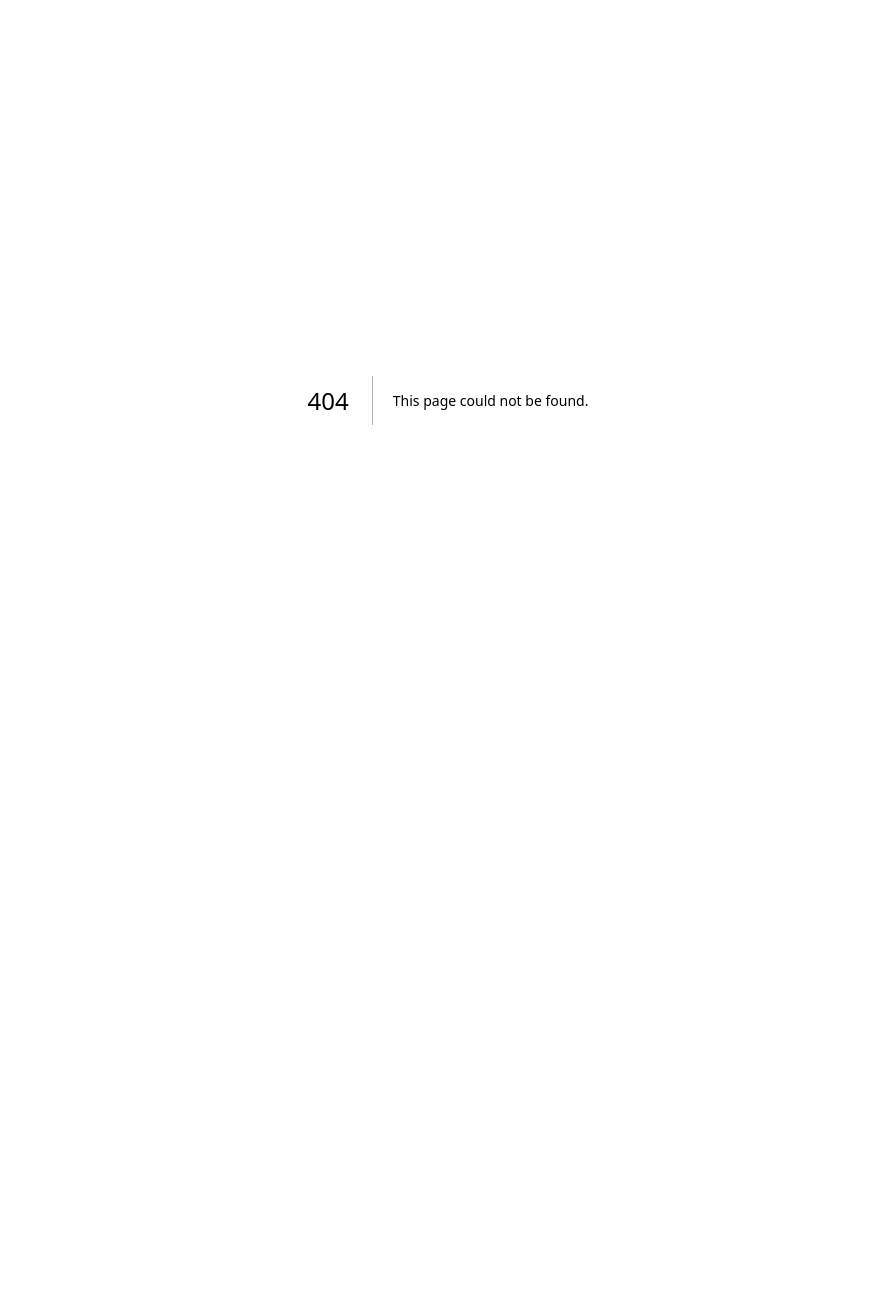
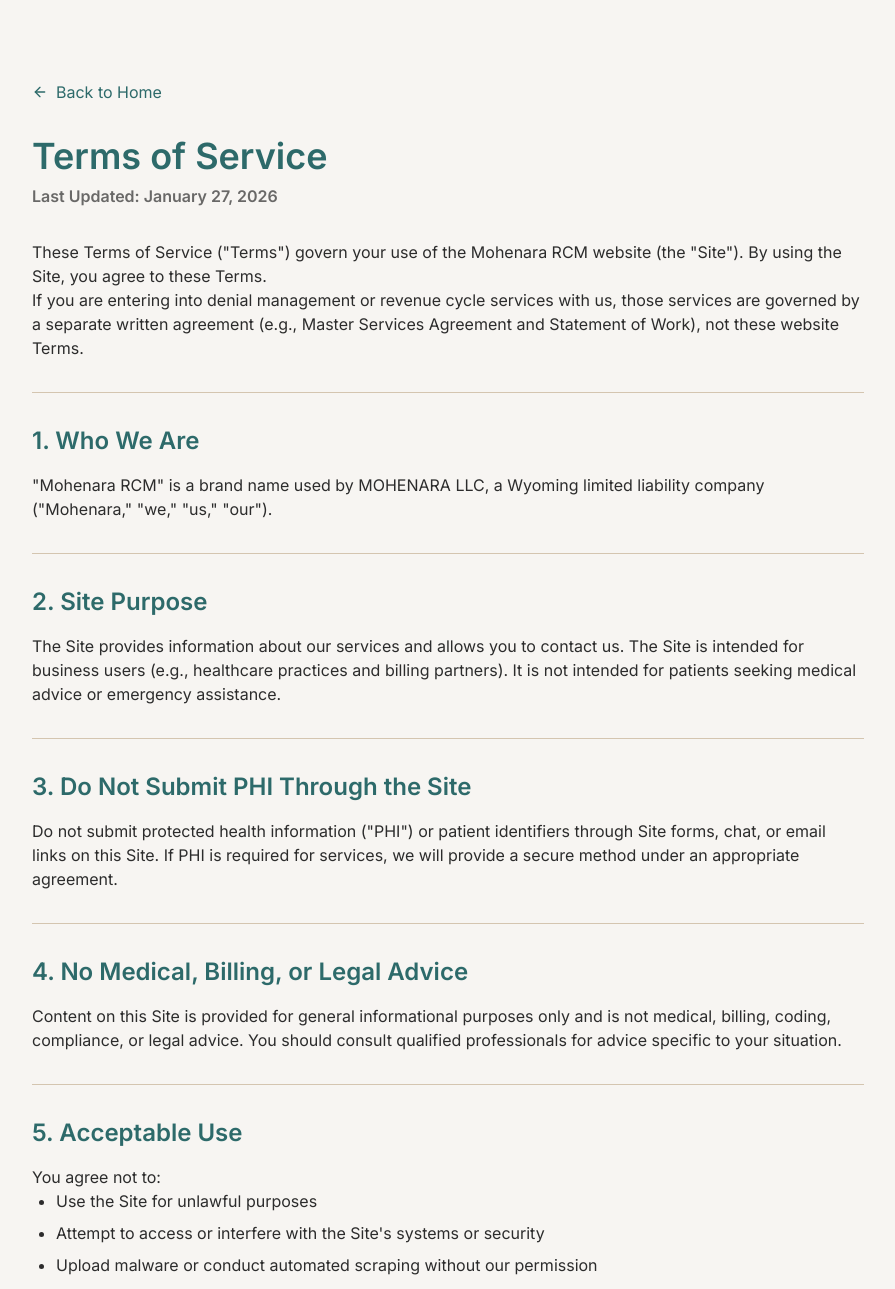
Before and after one commit to umerlawa/mohenara-landing-page, a Next.js app: page /terms-of-service in a window 1280 px wide. Before the commit this address had no page. Shown: the top 1289 px of the page, without its empty margins (192-1087 px from the left). Before the commit the page ends 800 px from the top, so only its background shows below. Built offline with nearby package versions, Linux system fonts and the light colour scheme.

Commit message:
Add Terms of Service page
Co-Authored-By: Claude Opus 4.5 <noreply@anthropic.com>

```diff
--- /dev/null
+++ b/app/terms-of-service/page.tsx
@@ -0,0 +1,144 @@
+'use client'
+
+import Link from 'next/link'
+import { ArrowLeft } from 'lucide-react'
+
+export default function TermsOfService() {
+  return (
+    <main className="min-h-screen bg-background text-foreground">
+      <div className="max-w-4xl mx-auto px-4 sm:px-6 lg:px-8 py-16 sm:py-20">
+        <Link
+          href="/"
+          className="inline-flex items-center gap-2 text-primary hover:text-primary/80 transition-colors mb-8"
+        >
+          <ArrowLeft className="w-4 h-4" />
+          Back to Home
+        </Link>
+
+        <article className="prose prose-slate max-w-none">
+          <h1 className="text-3xl sm:text-4xl font-bold text-primary mb-2" style={{ fontFamily: 'var(--font-serif)' }}>
+            Terms of Service
+          </h1>
+          <p className="text-foreground/70 mb-8">
+            <strong>Last Updated: January 27, 2026</strong>
+          </p>
+
+          <p>
+            These Terms of Service (&quot;Terms&quot;) govern your use of the Mohenara RCM website (the &quot;Site&quot;). By using the Site, you agree to these Terms.
+          </p>
+          <p>
+            If you are entering into denial management or revenue cycle services with us, those services are governed by a separate written agreement (e.g., Master Services Agreement and Statement of Work), not these website Terms.
+          </p>
+
+          <hr className="my-8 border-muted" />
+
+          <h2 className="text-2xl font-bold text-primary mt-8 mb-4">1. Who We Are</h2>
+          <p>
+            &quot;Mohenara RCM&quot; is a brand name used by MOHENARA LLC, a Wyoming limited liability company (&quot;Mohenara,&quot; &quot;we,&quot; &quot;us,&quot; &quot;our&quot;).
+          </p>
+
+          <hr className="my-8 border-muted" />
+
+          <h2 className="text-2xl font-bold text-primary mt-8 mb-4">2. Site Purpose</h2>
+          <p>
+            The Site provides information about our services and allows you to contact us. The Site is intended for business users (e.g., healthcare practices and billing partners). It is not intended for patients seeking medical advice or emergency assistance.
+          </p>
+
+          <hr className="my-8 border-muted" />
+
+          <h2 className="text-2xl font-bold text-primary mt-8 mb-4">3. Do Not Submit PHI Through the Site</h2>
+          <p>
+            Do not submit protected health information (&quot;PHI&quot;) or patient identifiers through Site forms, chat, or email links on this Site. If PHI is required for services, we will provide a secure method under an appropriate agreement.
+          </p>
+
+          <hr className="my-8 border-muted" />
+
+          <h2 className="text-2xl font-bold text-primary mt-8 mb-4">4. No Medical, Billing, or Legal Advice</h2>
+          <p>
+            Content on this Site is provided for general informational purposes only and is not medical, billing, coding, compliance, or legal advice. You should consult qualified professionals for advice specific to your situation.
+          </p>
+
+          <hr className="my-8 border-muted" />
+
+          <h2 className="text-2xl font-bold text-primary mt-8 mb-4">5. Acceptable Use</h2>
+          <p>You agree not to:</p>
+          <ul className="list-disc pl-6 space-y-2">
+            <li>Use the Site for unlawful purposes</li>
+            <li>Attempt to access or interfere with the Site&apos;s systems or security</li>
+            <li>Upload malware or conduct automated scraping without our permission</li>
+            <li>Misrepresent your identity or authority</li>
+          </ul>
+
+          <hr className="my-8 border-muted" />
+
+          <h2 className="text-2xl font-bold text-primary mt-8 mb-4">6. Intellectual Property</h2>
+          <p>
+            The Site and its content (text, graphics, logos, design, and other materials) are owned by Mohenara or its licensors and protected by intellectual property laws. You may not copy, modify, distribute, or create derivative works without our written permission.
+          </p>
+
+          <hr className="my-8 border-muted" />
+
+          <h2 className="text-2xl font-bold text-primary mt-8 mb-4">7. Third-Party Links & Tools</h2>
+          <p>
+            The Site may include links or embedded tools provided by third parties (e.g., scheduling tools). We are not responsible for third-party content, services, or privacy practices.
+          </p>
+
+          <hr className="my-8 border-muted" />
+
+          <h2 className="text-2xl font-bold text-primary mt-8 mb-4">8. Disclaimer of Warranties</h2>
+          <p className="uppercase">
+            THE SITE IS PROVIDED &quot;AS IS&quot; AND &quot;AS AVAILABLE&quot; WITHOUT WARRANTIES OF ANY KIND, EXPRESS OR IMPLIED, INCLUDING WARRANTIES OF MERCHANTABILITY, FITNESS FOR A PARTICULAR PURPOSE, AND NON-INFRINGEMENT.
+          </p>
+
+          <hr className="my-8 border-muted" />
+
+          <h2 className="text-2xl font-bold text-primary mt-8 mb-4">9. Limitation of Liability</h2>
+          <p className="uppercase">
+            TO THE MAXIMUM EXTENT PERMITTED BY LAW, MOHENARA WILL NOT BE LIABLE FOR ANY INDIRECT, INCIDENTAL, SPECIAL, CONSEQUENTIAL, OR PUNITIVE DAMAGES, OR FOR ANY LOSS OF PROFITS, REVENUE, DATA, OR GOODWILL, ARISING FROM OR RELATED TO YOUR USE OF (OR INABILITY TO USE) THE SITE.
+          </p>
+          <p className="uppercase">
+            OUR TOTAL LIABILITY FOR ANY CLAIM RELATING TO THE SITE WILL NOT EXCEED USD $100.
+          </p>
+
+          <hr className="my-8 border-muted" />
+
+          <h2 className="text-2xl font-bold text-primary mt-8 mb-4">10. Indemnification</h2>
+          <p>
+            You agree to defend, indemnify, and hold harmless Mohenara from claims arising out of your misuse of the Site or violation of these Terms.
+          </p>
+
+          <hr className="my-8 border-muted" />
+
+          <h2 className="text-2xl font-bold text-primary mt-8 mb-4">11. Governing Law; Venue</h2>
+          <p>
+            These Terms are governed by the laws of the State of Wyoming, without regard to conflict of laws rules. You agree that any dispute relating to these Terms or the Site will be brought exclusively in state or federal courts located in Wyoming, and you consent to personal jurisdiction there.
+          </p>
+
+          <hr className="my-8 border-muted" />
+
+          <h2 className="text-2xl font-bold text-primary mt-8 mb-4">12. Changes</h2>
+          <p>
+            We may update these Terms at any time by posting an updated version on the Site. Your continued use of the Site after changes become effective constitutes acceptance of the updated Terms.
+          </p>
+
+          <hr className="my-8 border-muted" />
+
+          <h2 className="text-2xl font-bold text-primary mt-8 mb-4">13. Contact</h2>
+          <p>Questions about these Terms:</p>
+          <p>
+            <strong>Email:</strong>{' '}
+            <a href="mailto:hello@mohenara.com" className="text-primary hover:text-primary/80">
+              hello@mohenara.com
+            </a>
+          </p>
+          <p>
+            <strong>Mailing Address:</strong><br />
+            MOHENARA LLC<br />
+            30 N Gould St #50941<br />
+            Sheridan, WY 82801
+          </p>
+        </article>
+      </div>
+    </main>
+  )
+}
```
